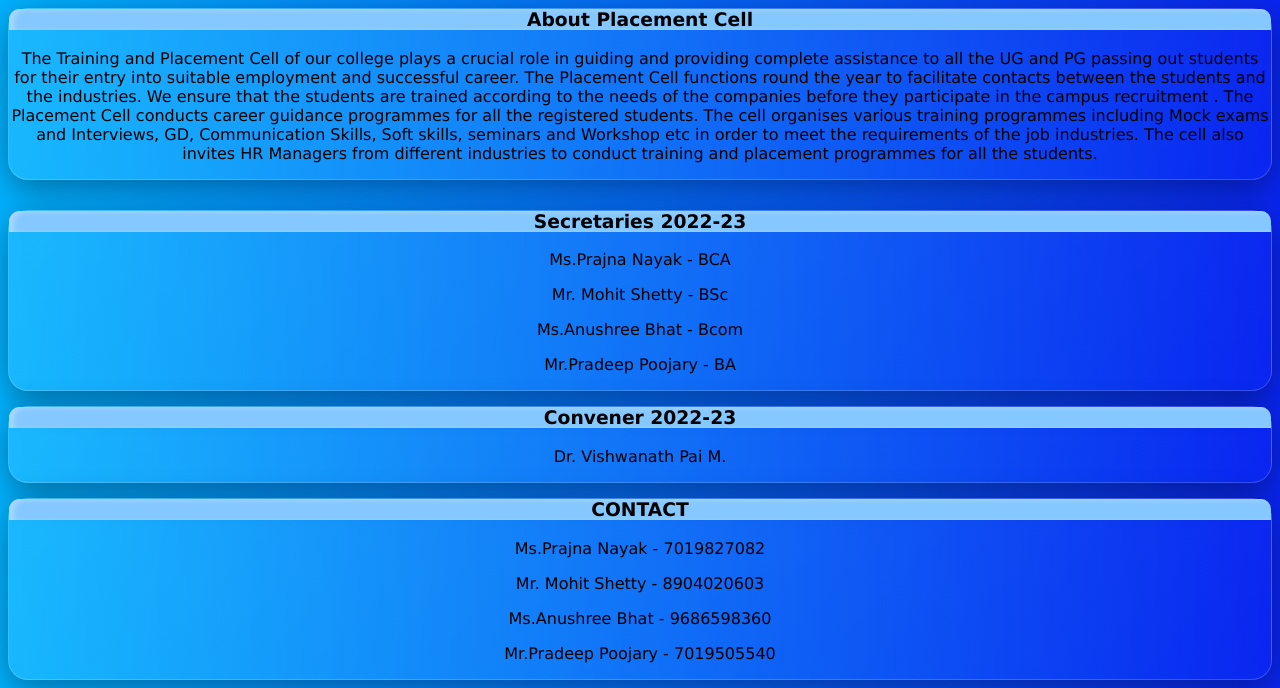
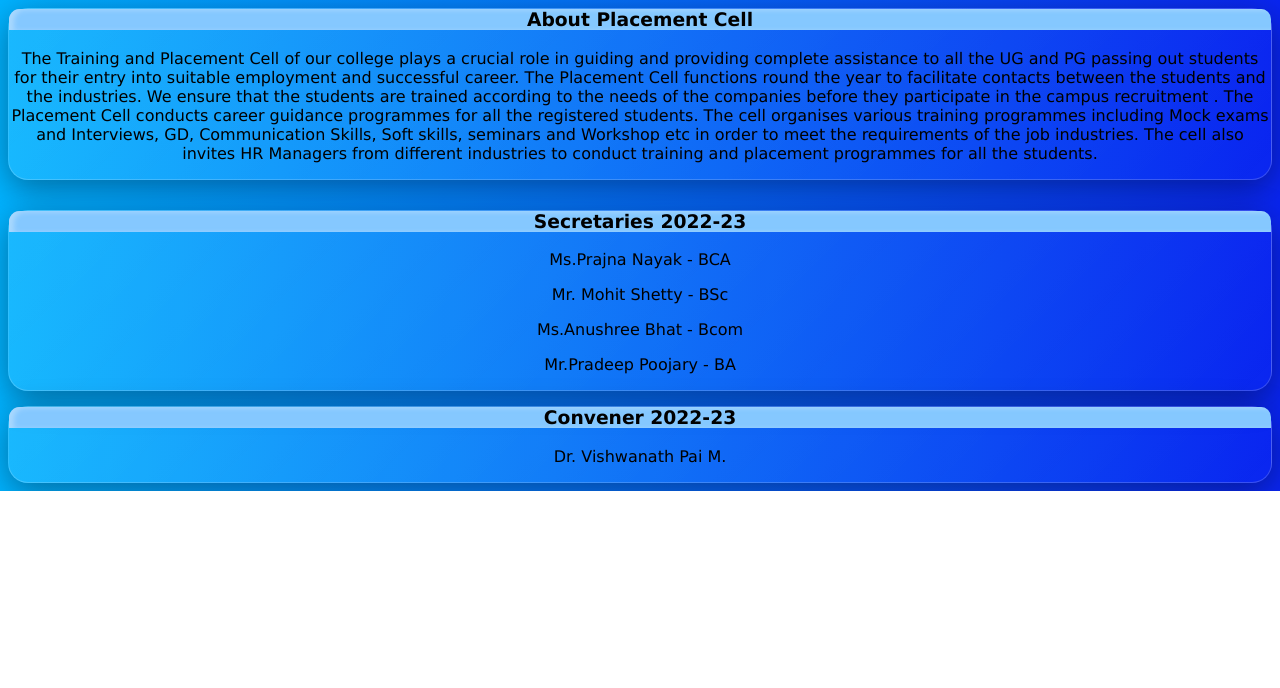
Before and after one commit to mgmconnect/placement, a plain HTML site: page index.html in a window 1280 px wide. Shown: the part 414-1102 px from the top of the page. After the commit the page ends 905 px from the top, so only its background shows below. Drawn offline with Linux system fonts and the light colour scheme.

Commit message:
Update index.html

```diff
--- a/index.html
+++ b/index.html
@@ -103,13 +103,7 @@
             <p>Dr. Vishwanath Pai M.</p>
             <p></p>
         </div>
-        <div class="contact" style="margin-top:15px;">
-            <h3>CONTACT</h3>
-            <p>Ms.Prajna Nayak  -   7019827082</p>
-            <p>Mr. Mohit Shetty -   8904020603</p>
-            <p>Ms.Anushree Bhat -   9686598360</p>
-            <p>Mr.Pradeep Poojary   -   7019505540</p>
-        </div>
+
         </div>
         </div>
 </body>
```
